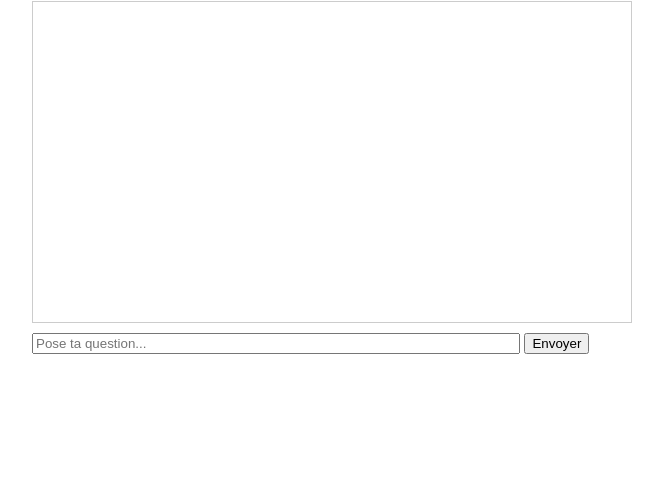
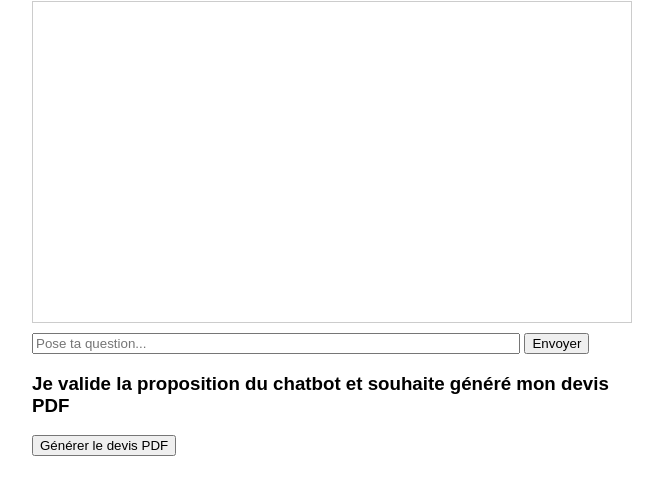
Before and after one commit to F2BHugo/BacktoFEST_V2, a website: page chatbot/public/index.html in a window 1280 px wide. Shown: the part 87-582 px from the top of the page, without its empty margins (308-971 px from the left). Drawn offline with Linux system fonts and the light colour scheme.

Commit message:
button pdf

```diff
--- a/chatbot/public/index.html
+++ b/chatbot/public/index.html
@@ -16,6 +16,8 @@
   <input type="text" id="userInput" placeholder="Pose ta question..." style="width: 80%;">
   <button onclick="sendMessage()">Envoyer</button>
 
+  <h3>Je valide la proposition du chatbot et souhaite généré mon devis PDF</h3>
+  <button onclick="window.location.href='/generate-pdf'">Générer le devis PDF</button>
   <script>
     async function sendMessage() {
       const input = document.getElementById("userInput");
```
